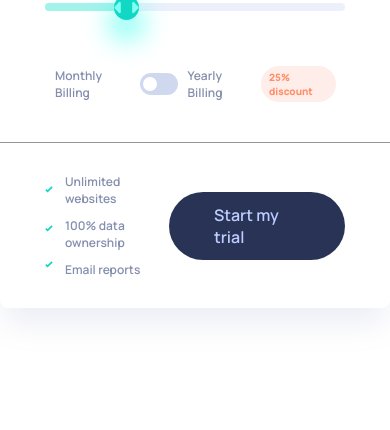
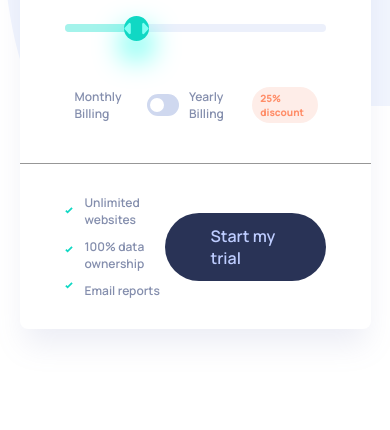
Before and after one commit to nlukic97/bonus_zadatak_6, a website with bundled scripts: page public/index.html in a window 390 px wide. Shown: the part 414-844 px from the top of the page. Built offline with nearby package versions, Linux system fonts and the light colour scheme.

Commit message:
desktop version done. Still have to do mobile

```diff
--- /dev/null
+++ b/public/scss/imports/_mediaQuery.scss
@@ -0,0 +1,5 @@
+@media screen and (max-width:575px) {
+    .container {
+        width: 90%;
+    }
+}
--- a/public/scss/imports/_slider.scss
+++ b/public/scss/imports/_slider.scss
@@ -27,7 +27,6 @@
     border-radius: 50%;
     position: relative;
     z-index: 1;
-    // filter: drop-shadow(0 15px 30px #00FFE7);
     box-shadow: 0 15px 30px 0 #00FFE7;
   }
 
--- a/public/scss/main.scss
+++ b/public/scss/main.scss
@@ -9,3 +9,5 @@
 @import './imports/slider';
 
 @import './imports/button';
+
+@import './imports/mediaQuery';
```
Also changed, not shown: public/css/style.css.
